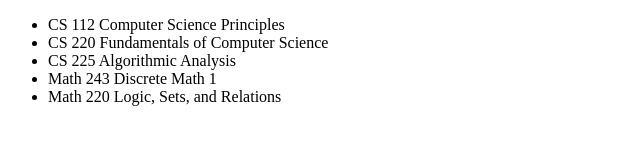
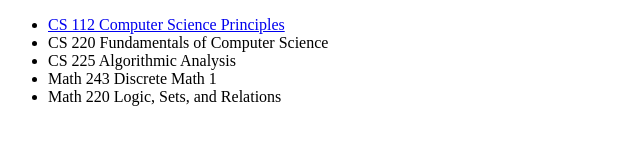
Before and after one commit to bwahl/bwahl.github.io, a plain HTML site: page index.html in a window 1280 px wide. Shown: the whole page, without its empty margins (0-640 px from the left). Drawn offline with Linux system fonts and the light colour scheme.

Commit message:
index page updated

```diff
--- a/index.html
+++ b/index.html
@@ -7,7 +7,7 @@
     </head>
     <body>
         <ul>
-            <li>CS 112 Computer Science Principles</li>
+            <li><a href="https://coder-coder.com/how-to-make-simple-website-html/">CS 112 Computer Science Principles</a></li>
             <li>CS 220 Fundamentals of Computer Science</li>
             <li>CS 225 Algorithmic Analysis</li>
             <li>Math 243 Discrete Math 1</li>
```
